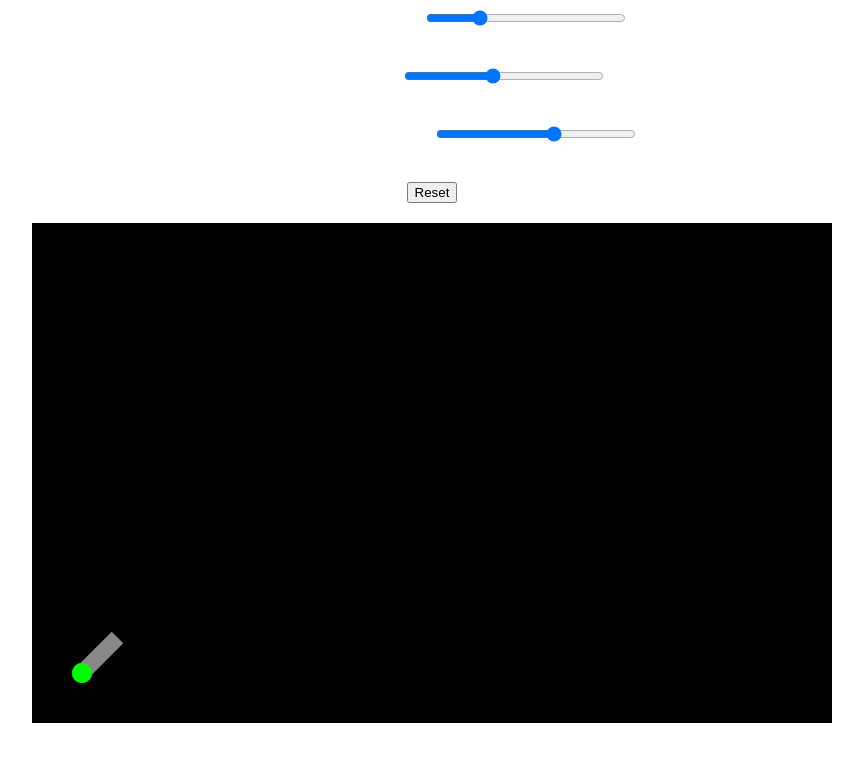
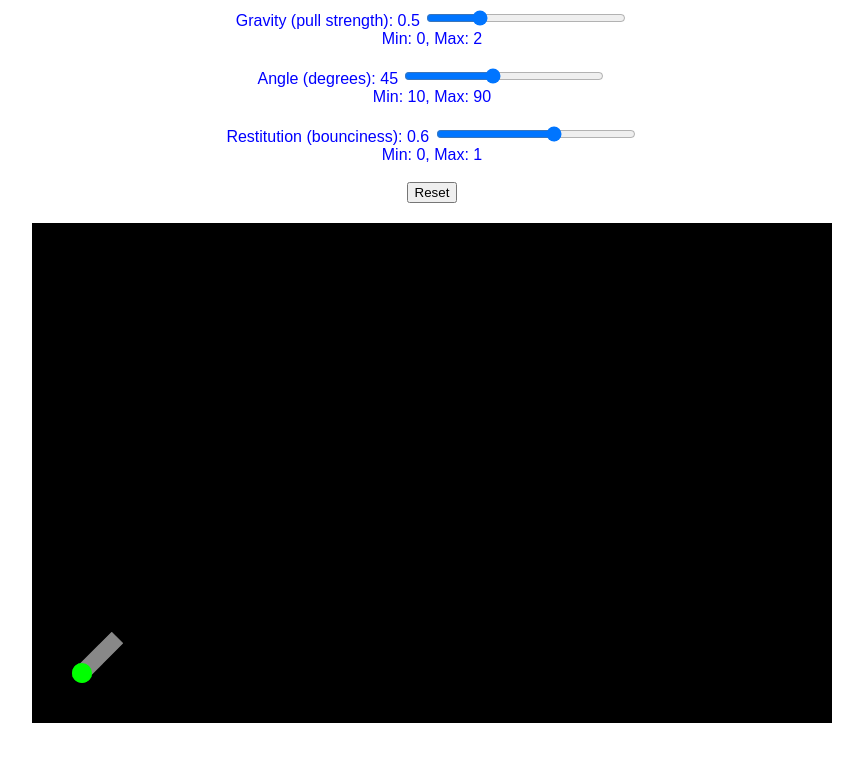
Before and after one commit to ashish234/projectile-gravity-game, a plain HTML site: page index.html in a window 1280 px wide. Shown: the whole page, without its empty margins (208-1071 px from the left). Drawn offline with Linux system fonts and the light colour scheme.

Commit message:
changed font colors

```diff
--- a/index.html
+++ b/index.html
@@ -4,8 +4,9 @@
   <title>Projectile Game</title>
   <style>
     canvas { background: #111; display: block; margin: 20px auto; }
-    #controls { text-align: center; color: white; font-family: sans-serif; }
+    #controls { text-align: center; color: blue; font-family: sans-serif; }
     input[type=range] { width: 200px; }
+    #controls div { color: blue; } /* Added style for scale values */
   </style>
 </head>
 <body>
```
